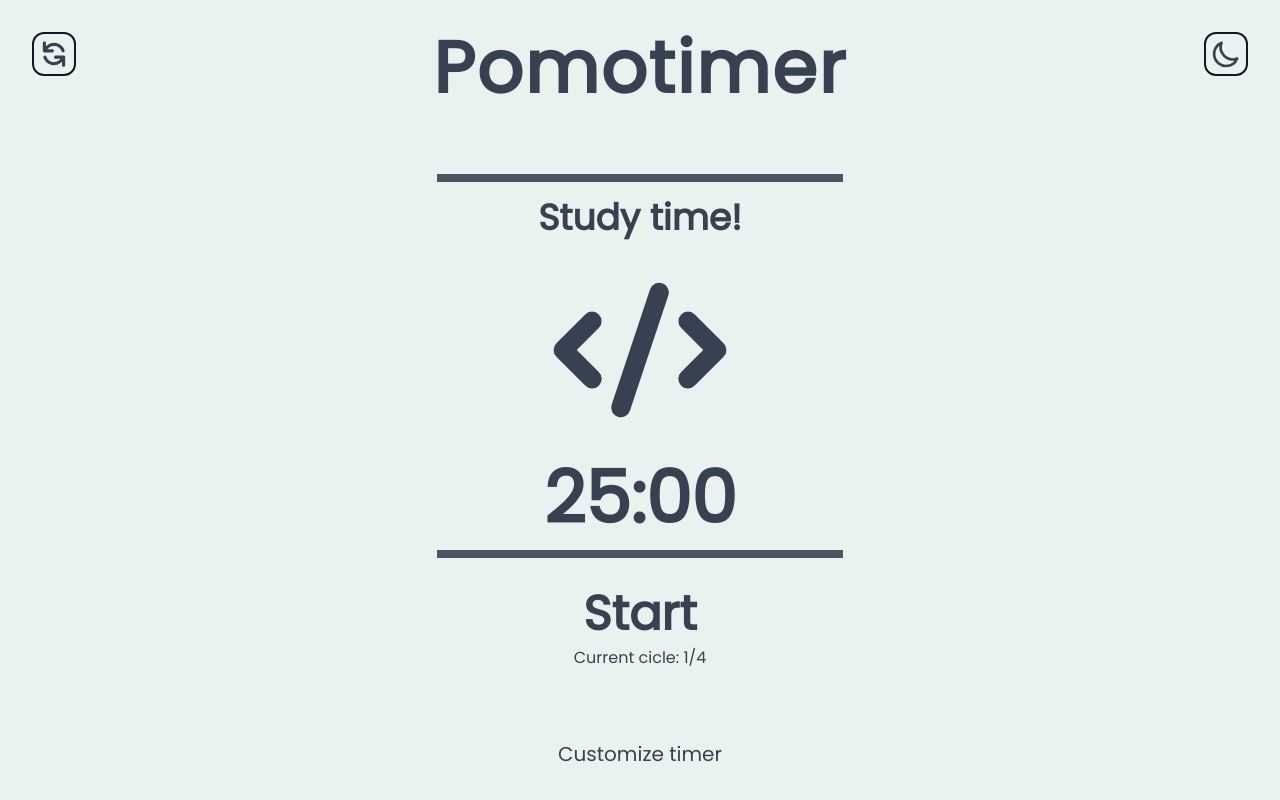
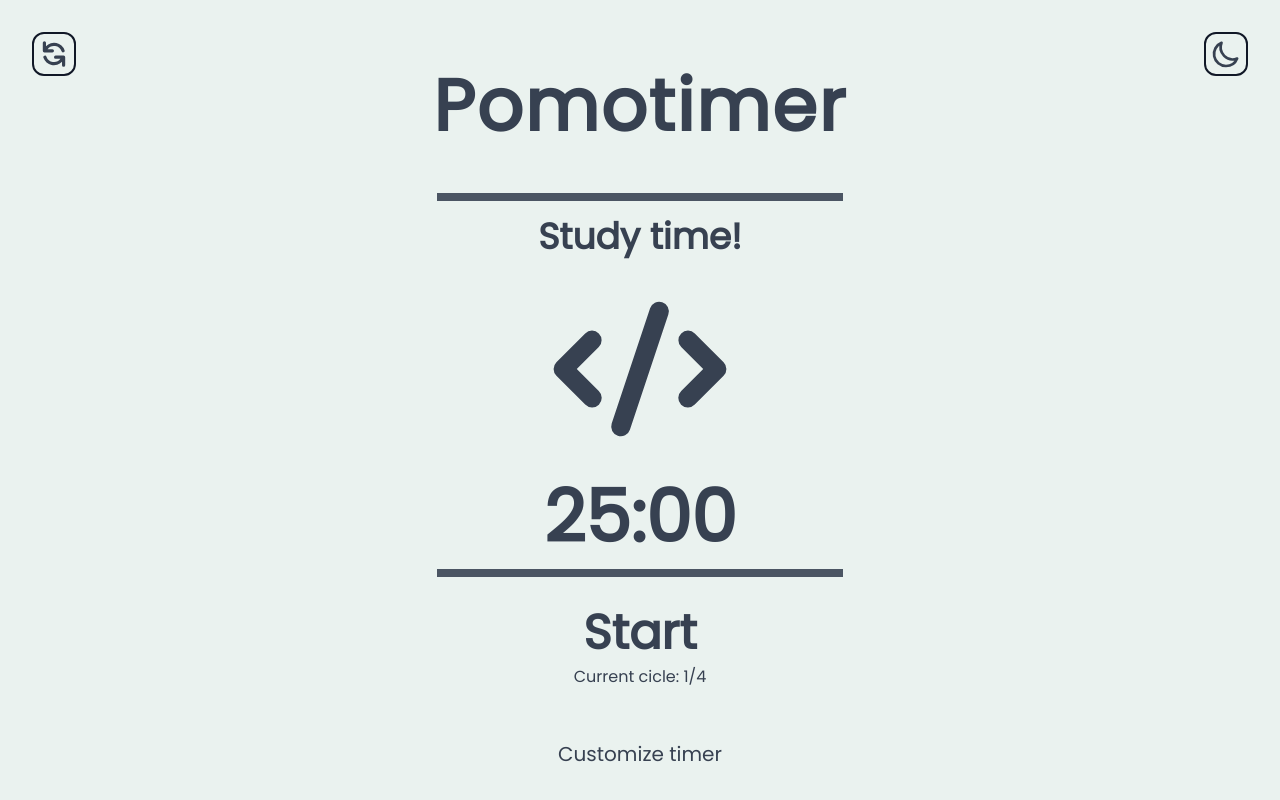
Before and after one commit to ribamarf01/pomodoro-timer, a React (Vite) app: page / in a window 1280 px wide. Built offline with nearby package versions, Linux system fonts and the light colour scheme.

Commit message:
design changes

```diff
--- a/src/App.tsx
+++ b/src/App.tsx
@@ -99,7 +99,7 @@ const App = () => {
   }
 
   return <main className='font-poppins bg-mint-cream dark:bg-slate-800 min-w-full min-h-screen dark:text-white text-gray-700 flex flex-col justify-center items-center gap-y-8 p-8 transition-colors duration-300'>
-    <h1 className='md:text-7xl sm:text-6xl text-5xl font-extrabold tracking-wide flex items-center'>Pomotimer</h1>
+    <h1 className='md:text-7xl sm:text-6xl text-5xl font-extrabold tracking-wide flex flex-1 items-end'>Pomotimer</h1>
 
     {mode === Mode.TIMER ? <div className='w-full flex flex-col items-center justify-center flex-1 gap-y-8'>
       <div className='text-7xl font-extrabold flex flex-col items-center justify-center p-4 gap-y-4 border-b-8 border-t-8 dark:border-gray-300 border-gray-600 xl:w-1/3 md:w-2/3 w-full'>
```
